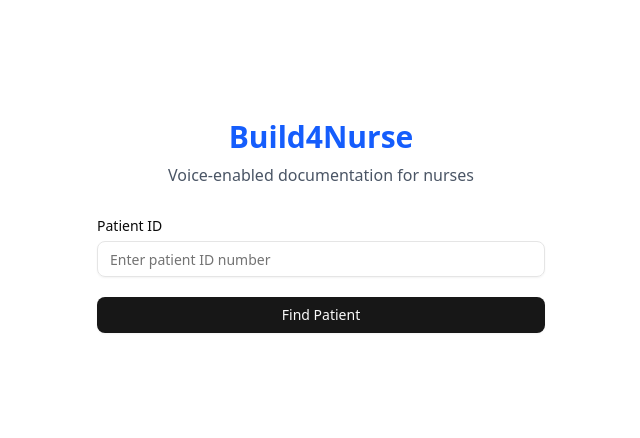
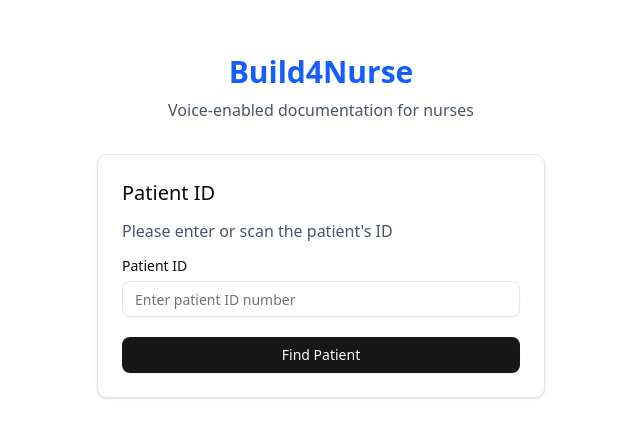
Before and after one commit to cameron28202/Build4Nurse, a Next.js app: page / in a window 1280 px wide. Shown: the part 174-612 px from the top of the page, without its empty margins (319-959 px from the left). Built offline with nearby package versions, Linux system fonts and the light colour scheme.

Commit message:
pre-voice recognition

```diff
--- a/src/app/page.jsx
+++ b/src/app/page.jsx
@@ -1,20 +1,41 @@
 "use client";
 
 import { useState } from "react";
-import PatientIdInput from "@/components/PatientIdInput";
-import SubmitButton from "@/components/SubmitButton";
+import renderCurrentStep from "@/service/renderCurrentStep";
 
 export default function Home() {
-  const [patientId, setPatientId] = useState("");
-  const [error, setError] = useState("");
+  const [currentStep, setCurrentStep] = useState("patientId");
+  const [vitalsData, setVitalsData] = useState({
+    patientId: "",
+    temperature: "",
+    weight: "",
+    bloodPressure: "",
+    heartRate: "",
+  });
 
-  const handleSubmit = (e) => {
-    e.preventDefault();
-    if (!patientId.trim()) {
-      setError("Please enter a valid patient ID");
-      return;
-    }
+  const [isLoading, setIsLoading] = useState(false);
 
+  const handleVitalSubmit = (vitalType, value) => {
+    setIsLoading(true);
+
+    // Simulate API call to EPIC
+    setTimeout(() => {
+      // Update vitals data
+      setVitalsData(prev => ({
+        ...prev,
+        [vitalType]: value
+      }));
+
+      // Move to next step
+      const steps = ["patientId", "temperature", "weight", "bloodPressure", "heartRate", "summary"];
+      const currentIndex = steps.indexOf(currentStep);
+
+      if (currentIndex < steps.length - 1) {
+        setCurrentStep(steps[currentIndex + 1]);
+      }
+
+      setIsLoading(false);
+    }, 1000);
   };
 
   return (
@@ -26,20 +47,14 @@ export default function Home() {
             <p className="text-gray-600">Voice-enabled documentation for nurses</p>
           </div>
 
-          <form onSubmit={handleSubmit} className="space-y-5">
-            <PatientIdInput
-              value={patientId}
-              onChange={(e) => setPatientId(e.target.value)}
-              error={error}
-            />
+          {/* progress bar indicator? */}
 
-            <SubmitButton
-                isLoading={false}
-                text="Find Patient"
-                loadingText="Searching..."
-            />
-
-          </form>
+          {/* Render the current step */}
+          {renderCurrentStep({
+            currentStep,
+            handleVitalSubmit,
+            isLoading
+          })}
         </div>
       </main>
     </div>
--- a/src/components/PatientIDInput.jsx
+++ b/src/components/InputContainer.jsx
@@ -1,17 +1,26 @@
 import { Input } from "@/components/ui/input"
 import { Label } from "@/components/ui/label"
 
-export default function PatientIdInput({ value, onChange, error }) {
+export default function InputContainer({
+  id,
+  label,
+  value,
+  onChange,
+  error,
+  placeholder,
+  type = "text"
+}) {
   return (
     <div className="space-y-2">
-      <Label htmlFor="patientId">
-        Patient ID
+      <Label htmlFor={id}>
+        {label}
       </Label>
       <Input
-        id="patientId"
+        id={id}
         value={value}
         onChange={onChange}
-        placeholder="Enter patient ID number"
+        placeholder={placeholder}
+        type={type}
       />
       {error && (
         <p className="text-sm text-red-500">{error}</p>
--- /dev/null
+++ b/src/components/VitalCard.jsx
@@ -0,0 +1,54 @@
+"use client";
+
+import { useState } from "react";
+import InputContainer from "@/components/InputContainer";
+import SubmitButton from "@/components/SubmitButton";
+
+export default function VitalCard({
+  id,
+  title,
+  placeholder,
+  instruction,
+  onSubmit,
+  isLoading,
+  buttonText = "Save and Continue",
+  loadingText = "Saving..."
+}) {
+  const [value, setValue] = useState("");
+  const [error, setError] = useState("");
+
+  const handleSubmit = (e) => {
+    e.preventDefault();
+    if (!value.trim()) {
+      setError(`Please enter a valid ${title.toLowerCase()}`);
+      return;
+    }
+
+    setError("");
+    onSubmit(value);
+  };
+
+  return (
+    <div className="border rounded-lg p-6 shadow-sm bg-white">
+      <h2 className="text-xl font-medium mb-3">{title}</h2>
+      {instruction && <p className="text-gray-600 mb-4">{instruction}</p>}
+
+      <form onSubmit={handleSubmit} className="space-y-5">
+        <InputContainer
+          id={id}
+          label={title}
+          value={value}
+          onChange={(e) => setValue(e.target.value)}
+          placeholder={placeholder}
+          error={error}
+        />
+
+        <SubmitButton
+          isLoading={isLoading}
+          text={buttonText}
+          loadingText={loadingText}
+        />
+      </form>
+    </div>
+  );
+}
--- /dev/null
+++ b/src/service/renderCurrentStep.jsx
@@ -0,0 +1,72 @@
+import VitalCard from '@/components/VitalCard';
+
+export default function renderCurrentStep({
+    currentStep,
+    handleVitalSubmit,
+    isLoading
+  }){
+
+    switch(currentStep){
+        case "patientId":
+            return (
+                <VitalCard
+                    id="patientId"
+                    title="Patient ID"
+                    placeholder="Enter patient ID number"
+                    instruction="Please enter or scan the patient's ID"
+                    onSubmit={(value) => handleVitalSubmit("patientId", value)}
+                    isLoading={isLoading}
+                    buttonText="Find Patient"
+                    loadingText="Searching..."
+                />
+            );
+        case "temperature":
+            return (
+                <VitalCard
+                    id="temperature"
+                    title="Temperature"
+                    placeholder="Enter temperature (e.g., 98.6)"
+                    instruction="Please record the patient's temperature"
+                    onSubmit={(value) => handleVitalSubmit("temperature", value)}
+                    isLoading={isLoading}
+                />
+            );
+        case "weight":
+            return (
+                <VitalCard
+                    id="weight"
+                    title="Weight"
+                    placeholder="Enter weight in pounds"
+                    instruction="Please record the patient's weight"
+                    onSubmit={(value) => handleVitalSubmit("weight", value)}
+                    isLoading={isLoading}
+                />
+            );
+        case "bloodPressure":
+            return (
+                <VitalCard
+                    id="bloodPressure"
+                    title="Blood Pressure"
+                    placeholder="Enter as systolic/diastolic (e.g., 120/80)"
+                    instruction="Please record the patient's blood pressure"
+                    onSubmit={(value) => handleVitalSubmit("bloodPressure", value)}
+                    isLoading={isLoading}
+                />
+            );
+        case "heartRate":
+            return (
+                <VitalCard
+                    id="heartRate"
+                    title="Heart Rate"
+                    placeholder="Enter beats per minute"
+                    instruction="Please record the patient's heart rate"
+                    onSubmit={(value) => handleVitalSubmit("heartRate", value)}
+                    isLoading={isLoading}
+                />
+            );
+        default:
+            return (
+                <div>Unknown step</div>
+            )
+    }
+}
```
